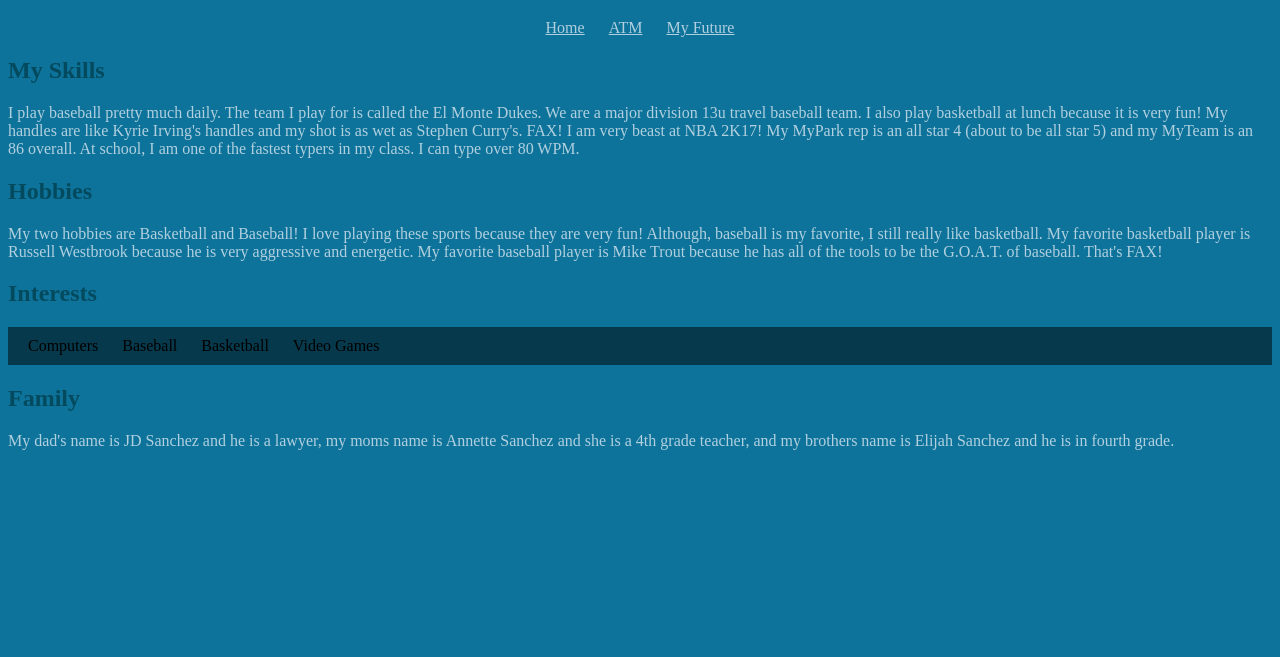
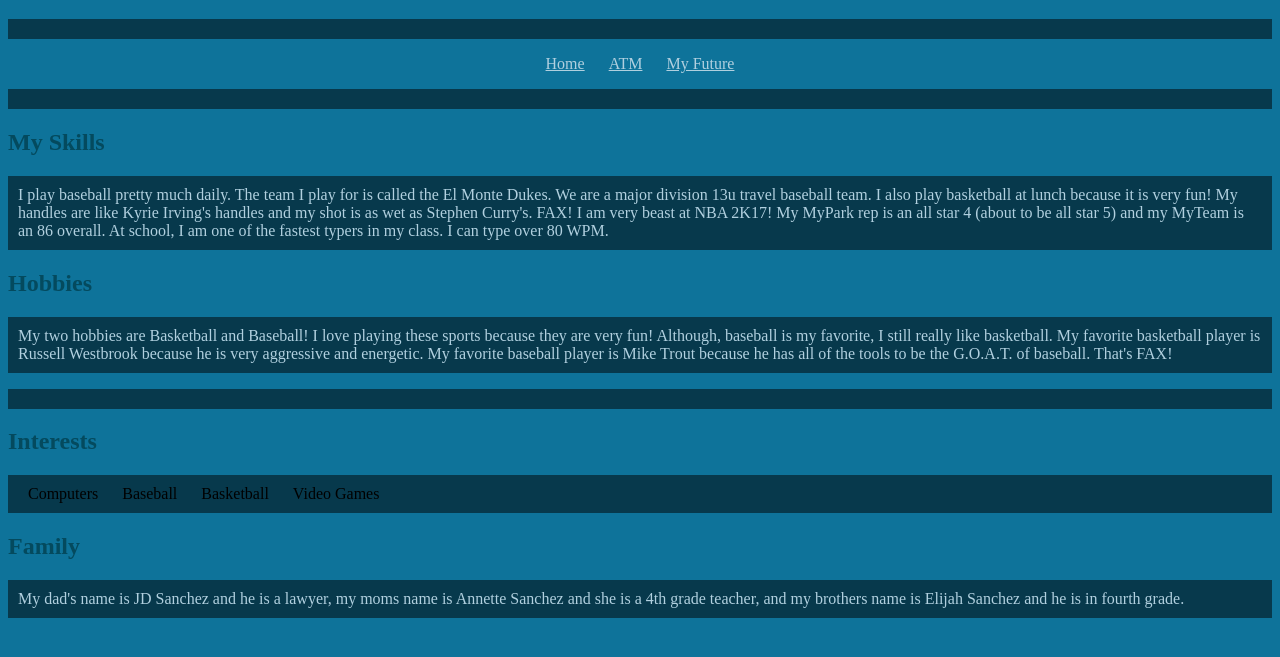
Before and after one commit to ShaunL1214/mynameisjonah.github.io, a plain HTML site: page index.html in a window 1280 px wide. Shown: the part 89-746 px from the top of the page. Drawn offline with Linux system fonts and the light colour scheme.

Commit message:
Update mystyle.css

```diff
--- a/mystyle.css
+++ b/mystyle.css
@@ -8,7 +8,8 @@ header { text-align: center;
  }
 p {
 	color: rgb(177,208,223);
-
+	padding: 10px;
+        background: rgba(0,0,0,0.5);
 }
 ul {
         padding: 10px;
```
